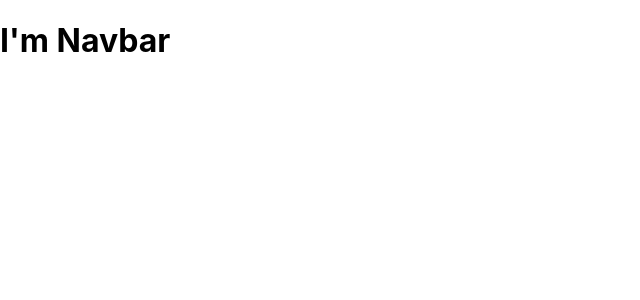
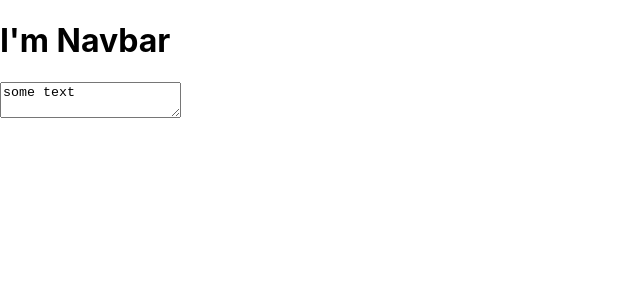
Before and after one commit to Goma0925/TaskRail, a React (Create React App) app in the folder taskrail_client/: page / in a window 1280 px wide. Shown: the top 300 px of the page, without its empty margins (0-640 px from the left). Built offline with nearby package versions, Linux system fonts and the light colour scheme.

Commit message:
sideinfobar component

```diff
--- a/taskrail_client/src/App.tsx
+++ b/taskrail_client/src/App.tsx
@@ -1,9 +1,14 @@
 import React from 'react';
-import { NavBar } from "./containers/NavBar";
+// import { NavBar, SideMenu, SideInfoBar} from "./containers/";
+import { NavBar} from "./containers/NavBar";
+import { SideInfoBar } from "./containers/index"; // just export components from index.ts in containers
 
 function App() {
   return (
-    <NavBar></NavBar>
+    <>
+      <NavBar></NavBar>
+      <SideInfoBar text={"some text"}></SideInfoBar>
+    </>
   );
 }
 
--- a/taskrail_client/src/containers/SideInfoBar.tsx
+++ b/taskrail_client/src/containers/SideInfoBar.tsx
@@ -1,7 +1,24 @@
-// Michael's work
-import React from "react";
-function SideInfoBar(props: any) {
+// Michael
+import React, { useState } from "react";
 
+// Typescript uses interfaces (static, compile-time checking)
+interface Props {
+    text?: string
+}
+
+/** SideInfoBar's props must have the same
+shape as the Props interface object **/
+function SideInfoBar(props: Props) {
+    // const [text, setText] = useState(props?.text);
+    const [text, setText] = useState(props?.text == null? "Go ahead, type that note!" : props?.text);
+
+    function handleChange(event: any) { // update this type in future
+        setText(event.target.value);
+    }
+
+    return (
+        <textarea value={text} onChange={handleChange} />
+    );
 }
 
 export default SideInfoBar;
--- a/taskrail_client/tsconfig.json
+++ b/taskrail_client/tsconfig.json
@@ -19,7 +19,6 @@
     "isolatedModules": true,
     "noEmit": true,
     "jsx": "react-jsx"
-
   },
   "include": [
     "src"
```
Also changed, not shown: taskrail_client/src/containers/index.ts (added, +7 -0 lines).
